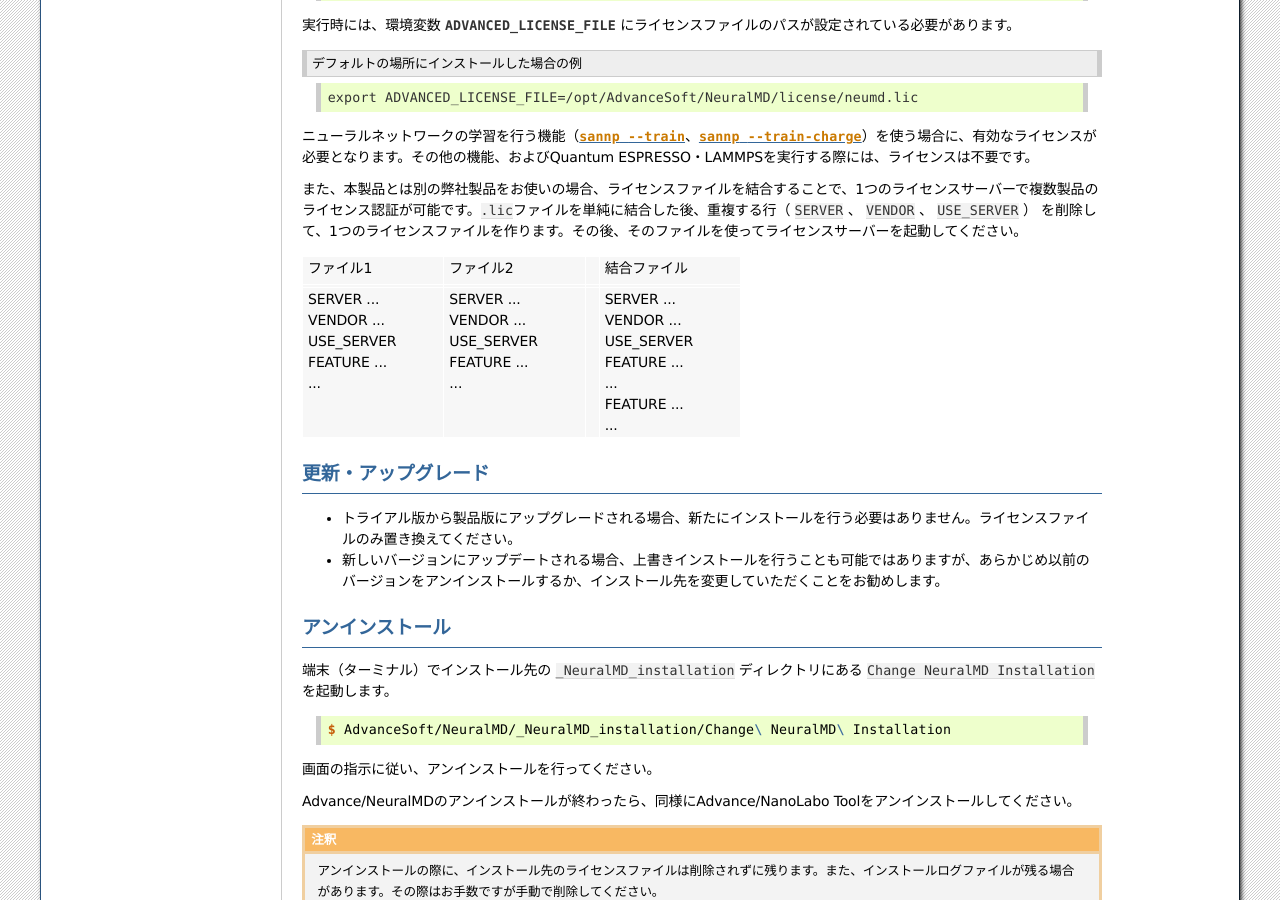
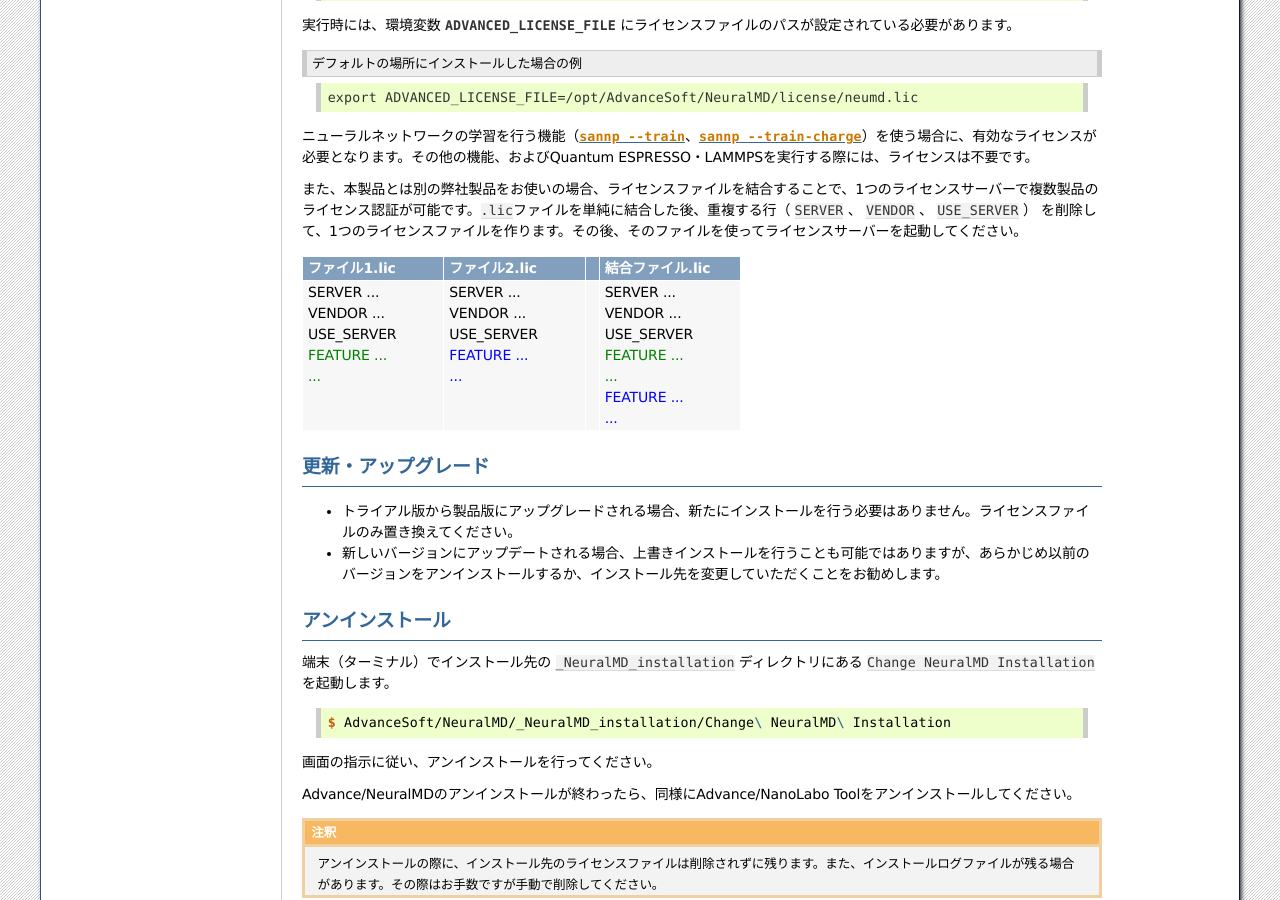
Before and after one commit to advancesoftcorp/neuralmd-doc, a Sphinx documentation site: the page built from docs/source/install/linux.rst, in a window 1280 px wide and 900 px high, scrolled down 2968 px. Built offline with Sphinx 7.4.7, drawn with Linux system fonts in a browser that asks for light colours; formulas are drawn with MathJax 3; some of the changed lines change nothing that is shown.

Commit message:
modify install/linux

```diff
--- a/docs/source/install/linux.rst
+++ b/docs/source/install/linux.rst
@@ -106,18 +106,27 @@
 .. table::
  :widths: 100,100,10,100
 
- +------------------------------------+---------------------------------------++-----------------+
- | ファイル1                          | ファイル2                             || 結合ファイル    |
- +------------------------------------+---------------------------------------++-----------------+
- +------------------------------------+---------------------------------------++-----------------+
- || SERVER ...                        || SERVER ...                           ||| SERVER ...     |
- || VENDOR ...                        || VENDOR ...                           ||| VENDOR ...     |
- || USE_SERVER                        || USE_SERVER                           ||| USE_SERVER     |
- || FEATURE ...                       || FEATURE ...                          ||| FEATURE ...    |
- || ...                               || ...                                  ||| ...            |
- ||                                   ||                                      ||| FEATURE ...    |
- ||                                   ||                                      ||| ...            |
- +------------------------------------+---------------------------------------++-----------------+
+ +------------------------------------+---------------------------------------++-------------------+
+ | ファイル1.lic                      | ファイル2.lic                         || 結合ファイル.lic  |
+ +====================================+=======================================++===================+
+ || SERVER ...                        || SERVER ...                           ||| SERVER ...       |
+ || VENDOR ...                        || VENDOR ...                           ||| VENDOR ...       |
+ || USE_SERVER                        || USE_SERVER                           ||| USE_SERVER       |
+ || |featgreen|                       || |featblue|                           ||| |featgreen|      |
+ || |nbsp|                            || |nbsp|                               ||| |featblue|       |
+ +------------------------------------+---------------------------------------++-------------------+
+
+.. |featblue| raw:: html
+
+   <font color="blue">FEATURE ...<br>...</font>
+
+.. |featgreen| raw:: html
+
+   <font color="green">FEATURE ...<br>...</font>
+
+.. |nbsp| raw:: html
+
+   &nbsp;<br>&nbsp;
 
 .. _upgradel:
 
```
